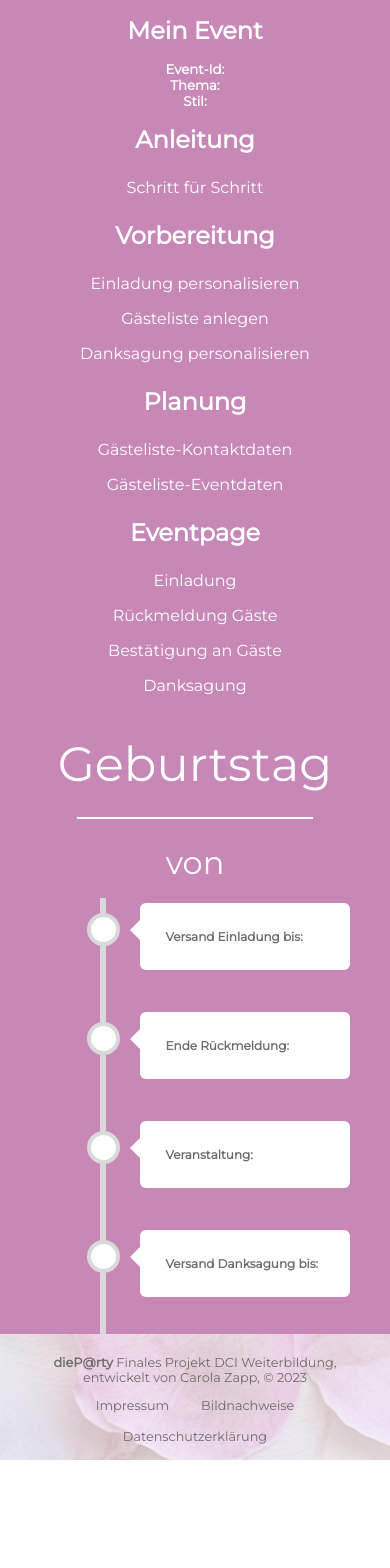
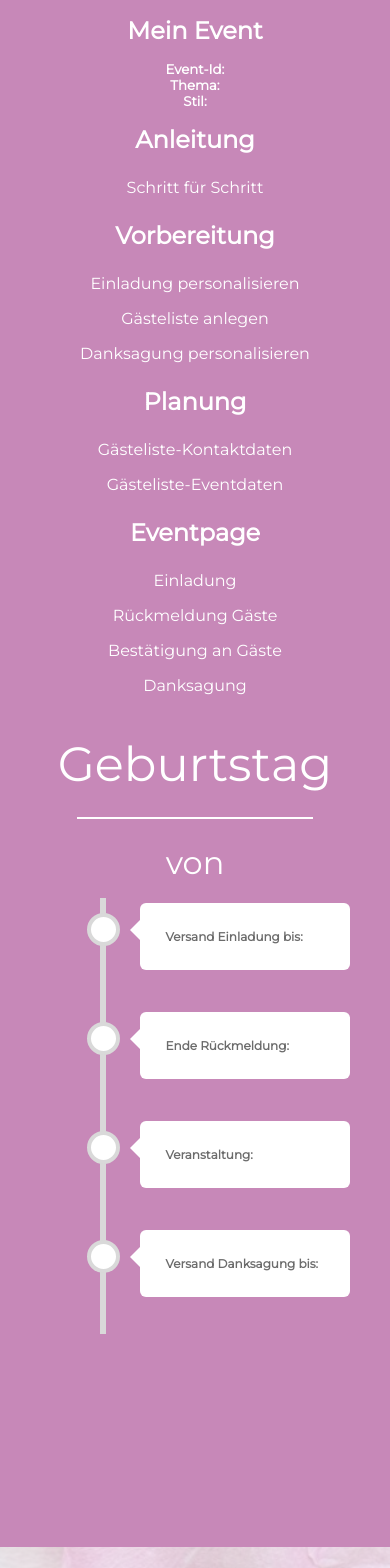
Before and after one commit to CarolaZapp/dieParty_FE, a React (Vite) app: page /userHome in a window 390 px wide. Shown: the top 1568 px of the page. Before the commit the page ends 1460 px from the top, so only its background shows below. Built offline with nearby package versions, Linux system fonts and the light colour scheme; no server answers.

Commit message:
home back img and responsive changed

```diff
--- a/src/styles/index.css
+++ b/src/styles/index.css
@@ -243,8 +243,8 @@ html {
   margin: 0;
   padding: 0;
   box-sizing: border-box;
-  /* height: 100%; */
-  min-height:100vh;
+  height: 100%;
+  /* min-height:100vh; */
   display: flex;
   flex-direction: column;
   /*  */
--- a/src/styles/userHome.css
+++ b/src/styles/userHome.css
@@ -5,13 +5,13 @@
   background-position: center;
   background-repeat: no-repeat;
   background-size: cover;
-  position: relative;
-  width: 100%;
+  height:100%;
 }
 
 .containerUserHome {
-  position: relative;
-  min-height: 100vh;
+  height: 100%;
+  display: flex;
+  justify-content: space-between;
 }
 
 .leftStripe {
@@ -19,8 +19,6 @@
   color: var(--font-one);
   width: 25%;
   min-height: 100%;
-  position: absolute;
-  left: 0;
   display: flex;
   flex-direction: column;
 }
@@ -28,9 +26,7 @@
 .rightStripe {
   background-color: var(--bg-one);
   width: 50%;
-  min-height: 100%;
-  position: absolute;
-  right: 0;
+  min-height: 100vh;
 }
 
 .rightHeadline {
@@ -164,17 +160,25 @@ hr {
 /*  for smaller tablets and phones  - special-special*/
 /* I am not happy with this solution, but must be enough for MVP this time ... :-(  */
 @media screen and (max-width: 915px) {
+
+  .containerUserHome {
+    min-width: 320px;
+    max-width: 500px;
+    margin: auto;
+    min-height: 100vh;
+    display: flex;
+    flex-direction: column;
+  }
+
   .leftStripe {
     width: 100%;
-    height: min-content;
-    position: relative;
-    left: 0%;
     text-align: center;
   }
   .leftTitle {
     margin: 0;
     padding: 1rem 0 1rem 0;
     text-align: center;
+    font-size: 1.5rem;
   }
   .event {
     padding: 0;
@@ -182,16 +186,10 @@ hr {
 
   .rightStripe {
     width: 100%;
-    height: min-content;
-    position: relative;
-    left: 0;
     display: flex;
     flex-direction: column;
   }
 
-  .leftTitle {
-    font-size: 1.5rem;
-  }
 }
 
 /*  for smaller tablets and phones  - special*/
```
